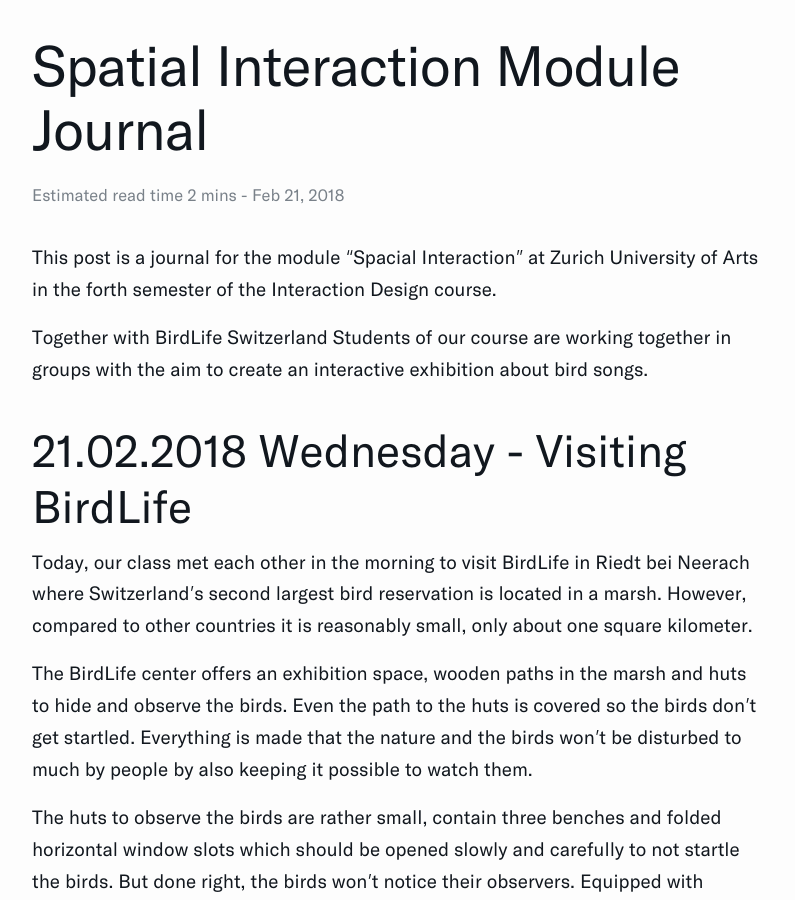
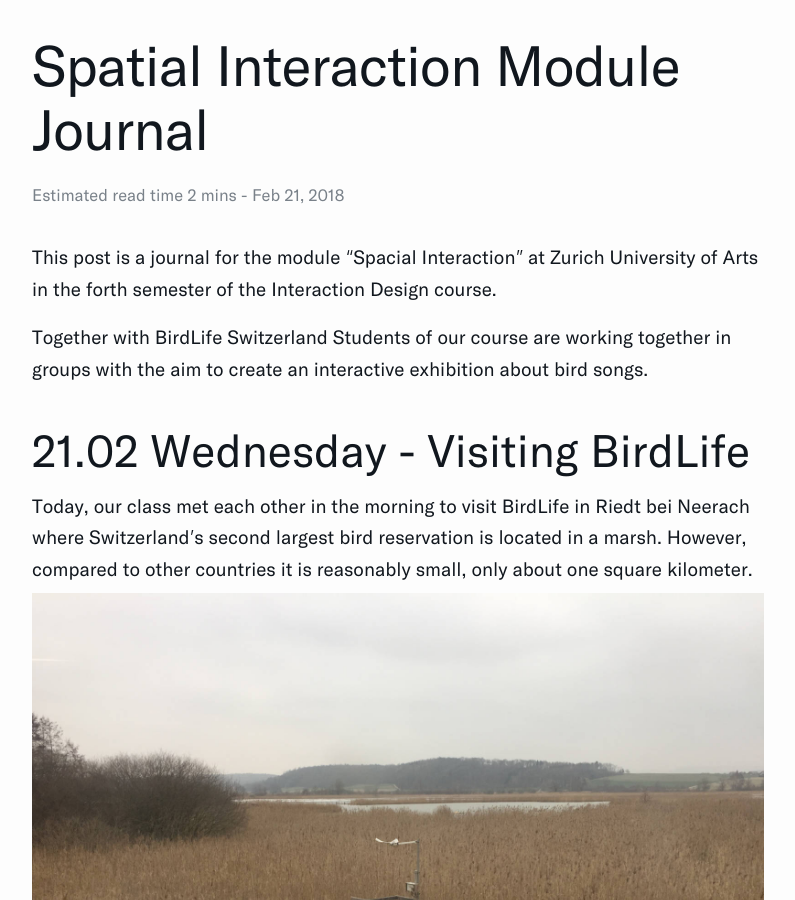
Before and after one commit to znezniV/znezniv.github.io, a Jekyll site: the page built from _posts/2018-02-21-Spatial-Interaction-Module.md, in a window 1280 px wide and 900 px high. Shown: the whole window, without its empty margins (242-1037 px from the left). Built offline with Jekyll 4.4.1, drawn with Linux system fonts in a browser that asks for light colours.

Commit message:
added images to post

```diff
--- a/_posts/2018-02-21-Spatial-Interaction-Module.md
+++ b/_posts/2018-02-21-Spatial-Interaction-Module.md
@@ -11,12 +11,14 @@ This post is a journal for the module "Spacial Interaction" at Zurich University
 
 Together with BirdLife Switzerland Students of our course are working together in groups with the aim to create an interactive exhibition about bird songs.
 
-## 21.02.2018 Wednesday – Visiting BirdLife
+## 21.02 Wednesday – Visiting BirdLife
 Today, our class met each other in the morning to visit BirdLife in Riedt bei Neerach where Switzerland's second largest bird reservation is located in a marsh. However, compared to other countries it is reasonably small, only about one square kilometer.
+![The mesh of BirdLife in Riedt bei Neerach ]({{ site.url }}/assets/posts/spatial-interaction/mesh.jpg)
 
 The BirdLife center offers an exhibition space, wooden paths in the marsh and huts to hide and observe the birds. Even the path to the huts is covered so the birds don't get startled. Everything is made that the nature and the birds won't be disturbed to much by people by also keeping it possible to watch them.
 
 The huts to observe the birds are rather small, contain three benches and folded horizontal window slots which should be opened slowly and carefully to not startle the birds. But done right, the birds won't notice their observers. Equipped with binoculars, their is a view on the pond, the shore on the other side and some small (probably artificial) islands for the birds. Unfortunately, besides ducks there wasn't a lot to see at this day but it was very interesting anyways. And I like ducks.
+![Windows slots ]({{ site.url }}/assets/posts/spatial-interaction/window-slots.jpg)
 
 Afterwords, we were able to take a look at the exhibition space and ask some questions to our partner of the project. This will help us a lot in the further project and for an exhibition it is crucial to know the environment we are working for.
 
```
Also changed, not shown: assets/posts/spatial-interaction/mesh.jpg (added), assets/posts/spatial-interaction/window-slots.jpg (added), 1 other file.
